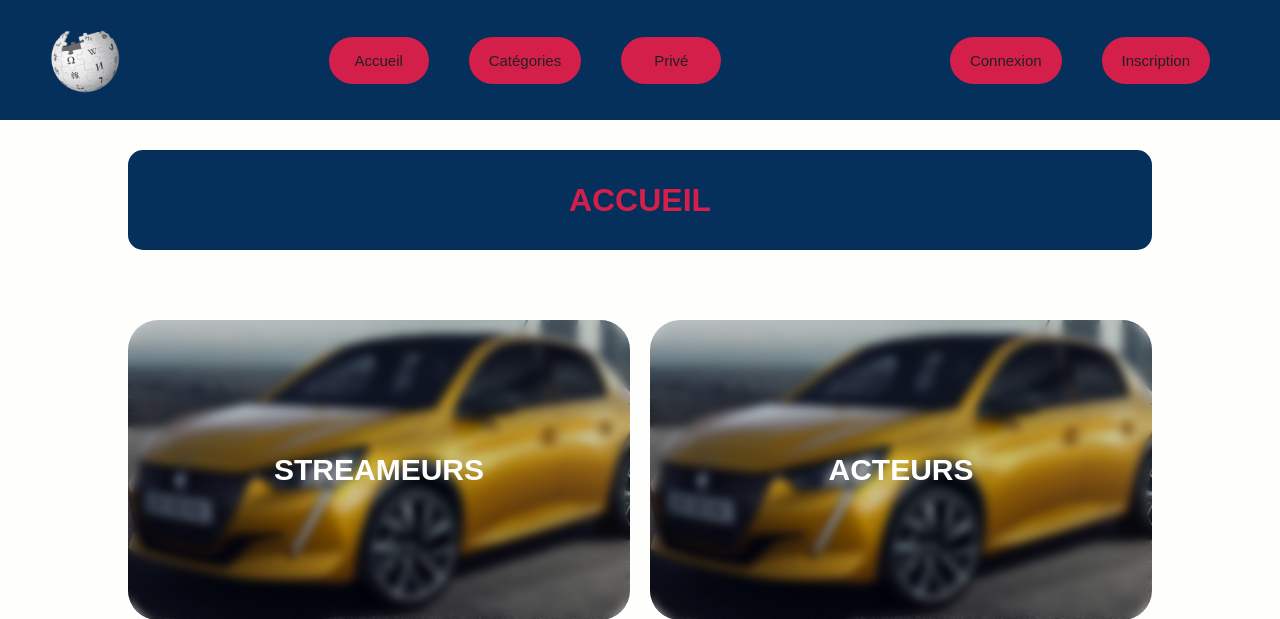
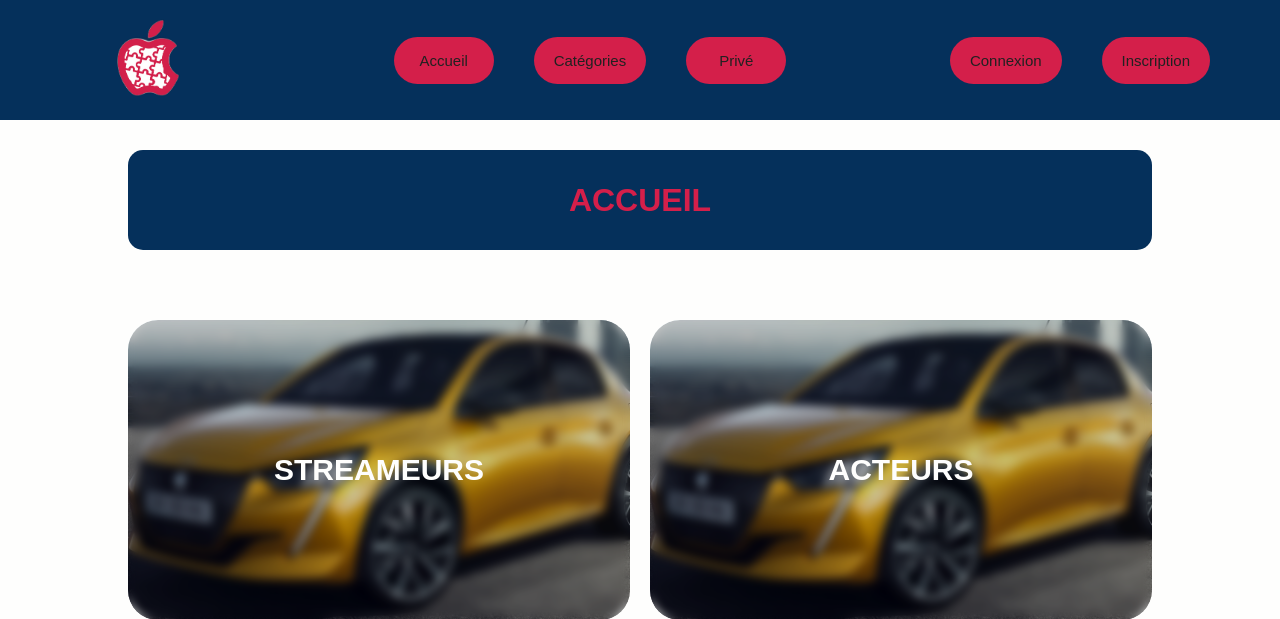
Before and after one commit to LDDW/Symfony_wiki, a Symfony app: template templates/accueil/index.html.twig in a window 1280 px wide. Shown: the top 619 px of the page. Run offline with Twig, Linux system fonts and the light colour scheme; the template is opened without the code that fills it: most values are stand-ins (such as "Sample title", 1, 10 or a date in 2020); grey boxes marked "Sample" are stand-in pictures; some libraries are stand-ins or nearby versions.

Commit message:
fix design
-

```diff
--- a/templates/base.html.twig
+++ b/templates/base.html.twig
@@ -18,7 +18,7 @@
         {# =============== BARRE DE NAVIGATION =============== #}
         <nav>
             <a href="{{path('app_accueil')}}">
-                <img src="{{ asset('assets/images/wiki.webp') }}" alt="">
+                <img src="{{ asset('assets/images/logoWiki.png') }}" alt="" style=' width :200px'>
             </a>
             <ul>
                 <li><a href="{{path('app_accueil')}}">Accueil</a></li>
```
Also changed, not shown: public/assets/css/style.css, public/assets/images/logoWiki.png (added), public/assets/sass/style.scss, 1 other file.
